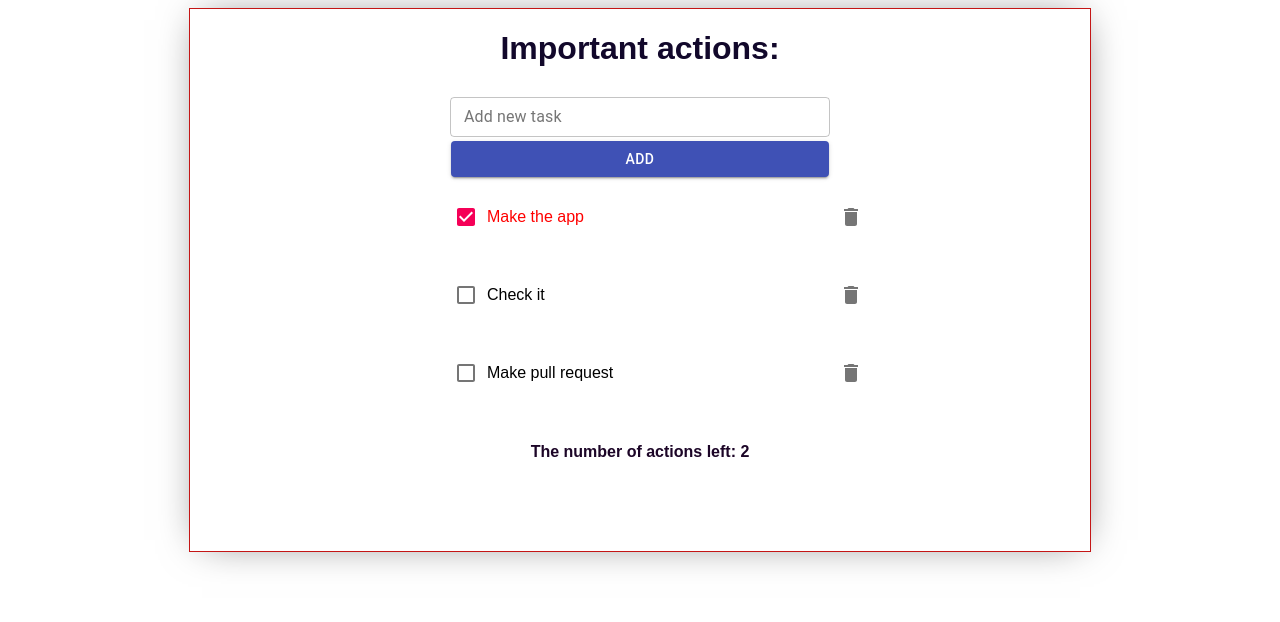
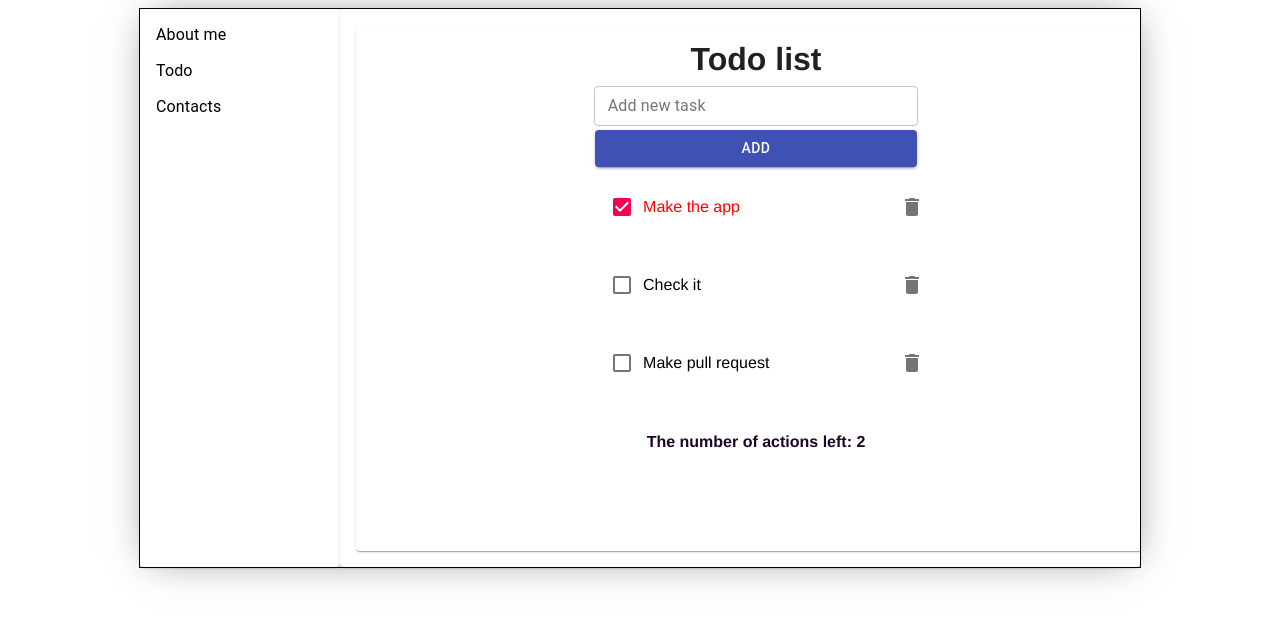
Before and after one commit to WebHeroSchool/TodoLachinov, a React (Create React App) app: page /todo in a window 1280 px wide. Shown: the top 622 px of the page. Built offline with nearby package versions, Linux system fonts and the light colour scheme.

Commit message:
add router

```diff
--- a/package.json
+++ b/package.json
@@ -9,6 +9,7 @@
     "prop-types": "^15.7.2",
     "react": "^17.0.2",
     "react-dom": "^17.0.2",
+    "react-router-dom": "^5.2.0",
     "react-scripts": "4.0.3",
     "web-vitals": "^1.1.2"
   },
--- /dev/null
+++ b/src/components/About/About.js
@@ -0,0 +1,20 @@
+import React from 'react';
+import PropTypes  from 'prop-types';
+import styles from'./About.module.css';
+
+
+const About = ({ about }) => (
+	<div className={styles.box}>
+		<h1 className={styles.title}> {about} </h1>
+	</div>
+)
+
+About.defaultProps = {
+	about: "Emil Lachinov"
+}
+
+About.propTypes = {
+	about: PropTypes.string
+}
+
+export default About;
--- /dev/null
+++ b/src/components/About/About.module.css
@@ -0,0 +1,10 @@
+.box {
+	margin: auto;
+	width: 700px;
+}
+
+.title {
+	position: relative;
+	text-align: center;
+	color:#462e12;;
+}
--- a/src/components/App/App.js
+++ b/src/components/App/App.js
@@ -1,85 +1,33 @@
-import React, { useState, useEffect } from 'react';
-import ItemList from '../ItemList/ItemList';
-import InputItem from '../InputItem/InputItem';
-import Footer from '../Footer/Footer';
+import React from 'react';
+import { BrowserRouter as Router, Route, Link } from 'react-router-dom';
+import Card from '@material-ui/core/Card';
+import MenuList from '@material-ui/core/MenuList';
+import MenuItem from '@material-ui/core/MenuItem';
 import styles from './App.module.css';
 import PropTypes from 'prop-types';
+import About from '../About/About';
+import Todo from '../Todo/Todo';
+import Contacts from '../Contacts/Contacts';
 
 
-const App = () => {
-  const initialState = {
-    error: false,
-    items: [
-      {
-        value: 'Make the app',
-        isDone: true,
-        id: 1
-      },
-      {
-        value: 'Check it',
-        isDone: false,
-        id: 2
-      },
-      {
-        value: 'Make pull request',
-        isDone: false,
-        id: 3
-      }
-    ],
-    count: 3
-  };
+const App = () =>
+(<Router>
+    <div className={styles.wrap}>
+        <Card className={styles.wrapper}>
+            <MenuList>
+                <Link to='/' className={styles.link}><MenuItem> About me </MenuItem></Link>
+                <Link to='/todo' className={styles.link}><MenuItem> Todo </MenuItem></Link>
+                <Link to='/contacts' className={styles.link}><MenuItem> Contacts </MenuItem></Link>
+            </MenuList>
+        </Card>
+        <Card className={styles.wrapperTwo}>
+            <Route path='/' exact component={About} />
+            <Route path='/todo' component={Todo} />
+            <Route path='/contacts' component={Contacts} />
+        </Card>
+    </div>
+</Router>);
 
-  const [items, setItems] = useState(initialState.items);
-  const [count, setCount] = useState(initialState.count);
-
-  useEffect(() => { console.log('componentDidMount') }, []);
-  useEffect(() => { console.log('componentDidUpdate') });
-
-  const onClickDone = id => {
-    const newItemList = items.map(item => {
-      const newItem = { ...item };
-      if (item.id === id) {
-        newItem.isDone = !item.isDone;
-      }
-
-      return newItem;
-    })
-
-    setItems(newItemList);
-  };
-
-  const onClickDelete = id => {
-    const newItemList = items.filter(item => item.id !== id);
-    setItems(newItemList);
-  }
-
-
-  const onClickAdd = value => {
-    const newItemList = [
-      ...items,
-      {
-        value,
-        isDone: false,
-        id: count + 1
-      }
-    ];
-    setItems(newItemList);
-    setCount(count => count + 1);
-  }
-
-  const casesCount = items.filter(item => item.isDone === false);
-  return (
-    <div className={styles.wrap}>
-      <h1 className={styles.title} >Important actions:</h1>
-      <InputItem onClickAdd={onClickAdd} />
-      <ItemList
-        items={items}
-        onClickDone={onClickDone}
-        onClickDelete={onClickDelete}
-      />
-      <Footer casesCount={casesCount.length} />
-    </div>);
-}
 
 App.propTypes = {
   value: PropTypes.oneOfType([
--- a/src/components/App/App.module.css
+++ b/src/components/App/App.module.css
@@ -1,14 +1,25 @@
 .wrap {
+    display: flex;
     margin: 0 auto;
-    width: 900px;
-    border: 1px solid rgb(196, 22, 22);
+    width: 1000px;
+    border: 1px solid rgb(10, 4, 4);
 	box-shadow: 1px 0px 39px -12px #757575;
-	font-family: Arial;
+	font-family: Helvetica;
 	background-color: #FFF;
+}
+
+.wrapper {
+    display: flex;
+    width: 200px;
 }
 
 .title {
     color: #12082b;
 	text-align: center;
-    font-family: Arial;
 }
+
+.link {
+    font-size: 30px;
+    color: black;
+    text-decoration: none;
+}
--- /dev/null
+++ b/src/components/Contacts/Contacts.js
@@ -0,0 +1,20 @@
+import React from 'react';
+import styles from './Contacts.module.css';
+import PropTypes from 'prop-types';
+
+
+const Contacts = ({ contacts }) => (
+	<div className={styles.box}>
+		<h1 className={styles.title}> {contacts} </h1>
+	</div>
+)
+
+Contacts.defaultProps = {
+	contacts: "88005553535"
+}
+
+Contacts.propTypes = {
+	contacts: PropTypes.string
+}
+
+export default Contacts;
--- /dev/null
+++ b/src/components/Contacts/Contacts.module.css
@@ -0,0 +1,11 @@
+.box {
+	margin: auto;
+	width: 700px;
+}
+
+.title {
+	display: flex;
+	justify-content: center;
+	text-align: center;
+	color: #462e12;
+}
--- a/src/components/Footer/Footer.js
+++ b/src/components/Footer/Footer.js
@@ -2,11 +2,11 @@ import React from 'react';
 import styles from './Footer.module.css';
 import PropTypes from 'prop-types';
 
-const Footer = ({ casesCount }) => (<div className={styles.footer}> The number of actions left: { casesCount }</div>);
+const Footer = ({ count }) => (<div className={styles.footer}> The number of actions left: { count }</div>);
 
 
 Footer.propTypes = {
-    casesCount: PropTypes.number.isRequired
+    count: PropTypes.number.isRequired
 };
 
 export default Footer;
--- a/src/components/Item/Item.module.css
+++ b/src/components/Item/Item.module.css
@@ -9,7 +9,7 @@
 .part {
     display: flex;
     justify-content: center;
-    width: 50%;
+    width: 47%;
 }
 
 .click {
--- a/src/components/ItemList/ItemList.module.css
+++ b/src/components/ItemList/ItemList.module.css
@@ -2,5 +2,6 @@
 	display: flex;
 	justify-content: center;
 	margin: 0 auto;
+	margin-right: 2%;
     padding: 0 0 30px 0;
 }
--- /dev/null
+++ b/src/components/Todo/Todo.js
@@ -0,0 +1,98 @@
+import React from 'react';
+import ItemList from '../ItemList/ItemList';
+import InputItem from '../InputItem/InputItem';
+import Footer from '../Footer/Footer';
+import styles from './Todo.module.css';
+import Card from '@material-ui/core/Card';
+import CardContent from '@material-ui/core/CardContent';
+
+
+class Todo extends React.Component {
+
+    state = {
+        error: false,
+        items: [
+            {
+                value: 'Make the app',
+                isDone: true,
+                id: 1
+            },
+            {
+                value: 'Check it',
+                isDone: false,
+                id: 2
+            },
+            {
+                value: 'Make pull request',
+                isDone: false,
+                id: 3
+            }
+        ],
+    };
+
+    onClickDone = id => {
+        const newItemList = this.state.items.map(item => {
+            const newItem = { ...item };
+            if (item.id === id) {
+                newItem.isDone = !item.isDone;
+            }
+
+            return newItem;
+        })
+
+        this.setState({ items: newItemList });
+    };
+
+    onClickDelete = id => {
+        const newItemList = this.state.items.filter(item => item.id !== id);
+        this.setState({ items: newItemList });
+    }
+
+
+    onClickAdd = value => {
+        if ( value !== '') {
+
+			this.setState(state => ({
+				items: [
+					...state.items,
+					{
+						value,
+						isDone: false,
+						id: state.count + 1
+					}
+				],
+				count: state.count + 1,
+				error: false
+			}));
+		} else {
+			this.setState(state => ({
+				error: true
+			}))
+
+		}
+	}
+
+
+    render() {
+        const count = this.state.items.filter(item => item.isDone === false);
+
+        return (
+            <div className={styles.wrapper}>
+                <Card>
+                    <CardContent>
+                        <h1 className={styles.title}>Todo list</h1>
+                        <InputItem onClickAdd={this.onClickAdd} />
+                        <ItemList
+                            items={this.state.items}
+                            onClickDone={this.onClickDone}
+                            onClickDelete={this.onClickDelete}
+                        />
+                        <Footer count={count.length} />
+                    </CardContent>
+                </Card>
+            </div>
+        );
+    }
+}
+
+export default Todo;
--- /dev/null
+++ b/src/components/Todo/Todo.module.css
@@ -0,0 +1,12 @@
+.wrapper {
+	display: flex;
+	flex-direction: column;
+	width: 800px;
+	padding: 2%;
+}
+
+.title {
+	display: flex;
+	justify-content: center;
+	margin: auto;
+}
```
Also changed, not shown: 1 other file (tests, documents, lock files or other folders).
